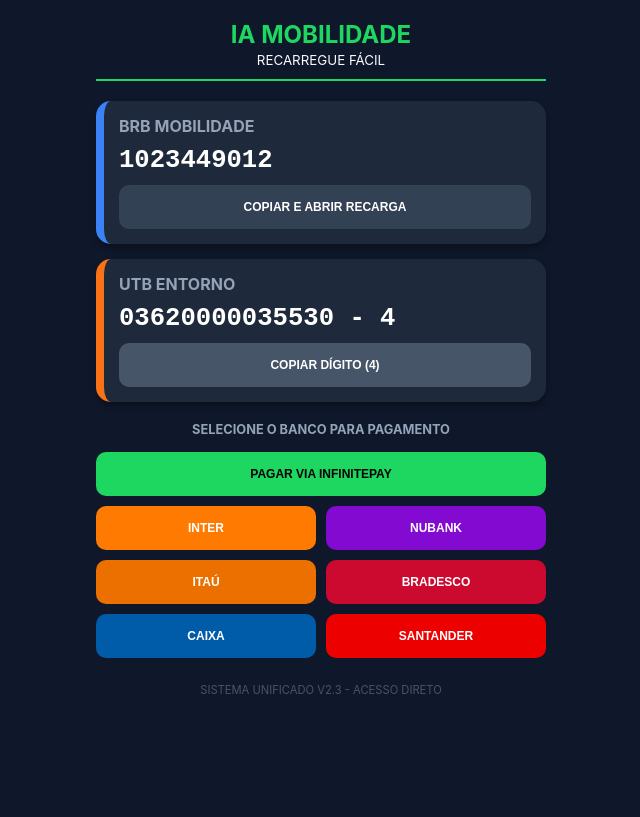
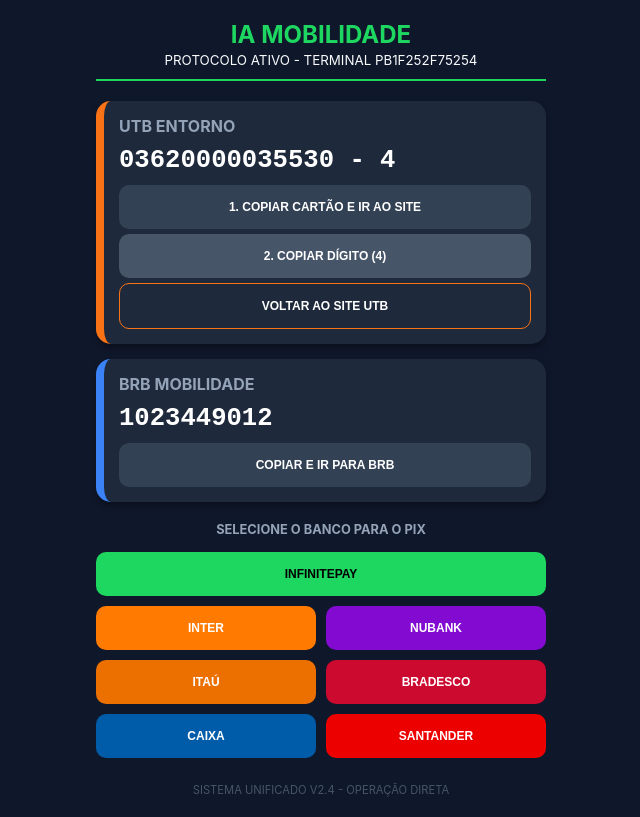
Before and after one commit to gpartnerllc-png/Mobilidade, a plain HTML site: page index.html in a window 1280 px wide. Shown: the whole page, without its empty margins (319-959 px from the left). Drawn offline with Linux system fonts and the light colour scheme.

Commit message:
Update index.html

```diff
--- a/index.html
+++ b/index.html
@@ -29,25 +29,27 @@
 <div class="container">
     <div class="header">
         <h1>IA MOBILIDADE</h1>
-        <small>RECARREGUE FÁCIL</small>
+        <small>PROTOCOLO ATIVO - TERMINAL PB1F252F75254</small>
+    </div>
+
+    <div class="card utb">
+        <h2>UTB ENTORNO</h2>
+        <div class="id-number">03620000035530 - 4</div>
+        <button class="btn copy-btn" onclick="copyValue('03620000035530', 'Abrindo UTB...')">1. COPIAR CARTÃO E IR AO SITE</button>
+        <button class="btn copy-btn" style="background:#475569" onclick="copyValue('4', 'Dígito 4 copiado!')">2. COPIAR DÍGITO (4)</button>
+        <button class="btn copy-btn" style="background:#1e293b; border: 1px solid #f97316;" onclick="window.location.href='https://www.utb.com.br/recarga'">VOLTAR AO SITE UTB</button>
     </div>
 
     <div class="card brb">
         <h2>BRB MOBILIDADE</h2>
         <div class="id-number">1023449012</div>
-        <button class="btn copy-btn" onclick="copyAndDirect('1023449012', 'https://mobilidade.brb.com.br')">COPIAR E ABRIR RECARGA</button>
+        <button class="btn copy-btn" onclick="copyValue('1023449012', 'Abrindo BRB...')">COPIAR E IR PARA BRB</button>
     </div>
 
-    <div class="card utb">
-        <h2>UTB ENTORNO</h2>
-        <div class="id-number">03620000035530 - 4</div>
-        <button class="btn copy-btn" style="background:#475569" onclick="copyAndDirect('4', 'https://www.utb.com.br/recarga')">COPIAR DÍGITO (4)</button>
-    </div>
-
-    <h2 style="text-align: center; font-size: 0.8rem; margin: 20px 0 10px;">SELECIONE O BANCO PARA PAGAMENTO</h2>
+    <h2 style="text-align: center; font-size: 0.8rem; margin: 20px 0 10px;">SELECIONE O BANCO PARA O PIX</h2>
 
     <div class="grid">
-        <button class="btn infinite" onclick="openBank('infinitepay')">PAGAR VIA INFINITEPAY</button>
+        <button class="btn infinite" onclick="openBank('infinitepay')">INFINITEPAY</button>
         <button class="btn inter" onclick="openBank('inter')">INTER</button>
         <button class="btn nubank" onclick="openBank('nubank')">NUBANK</button>
         <button class="btn itau" onclick="openBank('itau')">ITAÚ</button>
@@ -56,15 +58,18 @@
         <button class="btn santander" onclick="openBank('santander')">SANTANDER</button>
     </div>
 
-    <footer>SISTEMA UNIFICADO V2.3 - ACESSO DIRETO</footer>
+    <footer>SISTEMA UNIFICADO V2.4 - OPERAÇÃO DIRETA</footer>
 </div>
 
 <script>
-    // Função para Copiar e ir DIRETO para o link na mesma aba
-    function copyAndDirect(id, url) {
-        navigator.clipboard.writeText(id).then(() => {
-            alert("COPIADO: " + id + "\nIndo para o site de recarga...");
-            window.location.href = url;
+    function copyValue(val, msg) {
+        navigator.clipboard.writeText(val).then(() => {
+            alert(msg);
+            if(msg.includes('Abrindo UTB')) {
+                window.location.href = 'https://www.utb.com.br/recarga';
+            } else if(msg.includes('Abrindo BRB')) {
+                window.location.href = 'https://mobilidade.brb.com.br';
+            }
         });
     }
 
@@ -78,7 +83,6 @@
             'caixa': 'intent://#Intent;scheme=caixa;package=br.com.gabba.Caixa;end',
             'santander': 'intent://#Intent;scheme=santander;package=br.com.santander.way;end'
         };
-        alert("ABRINDO BANCO...");
         window.location.href = links[banco];
     }
 </script>
```
